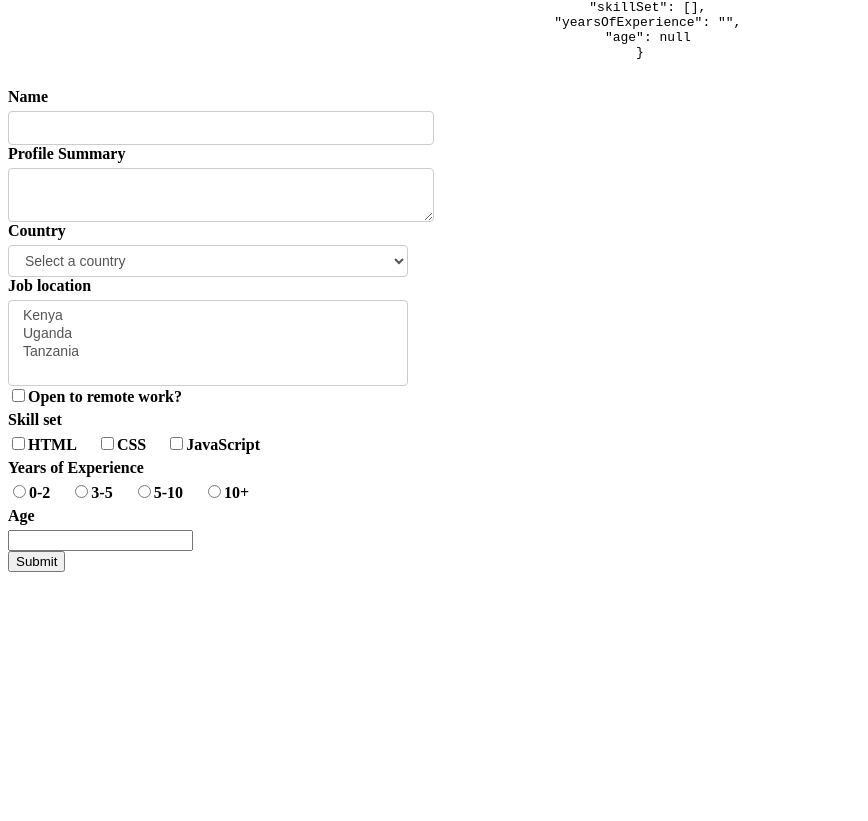
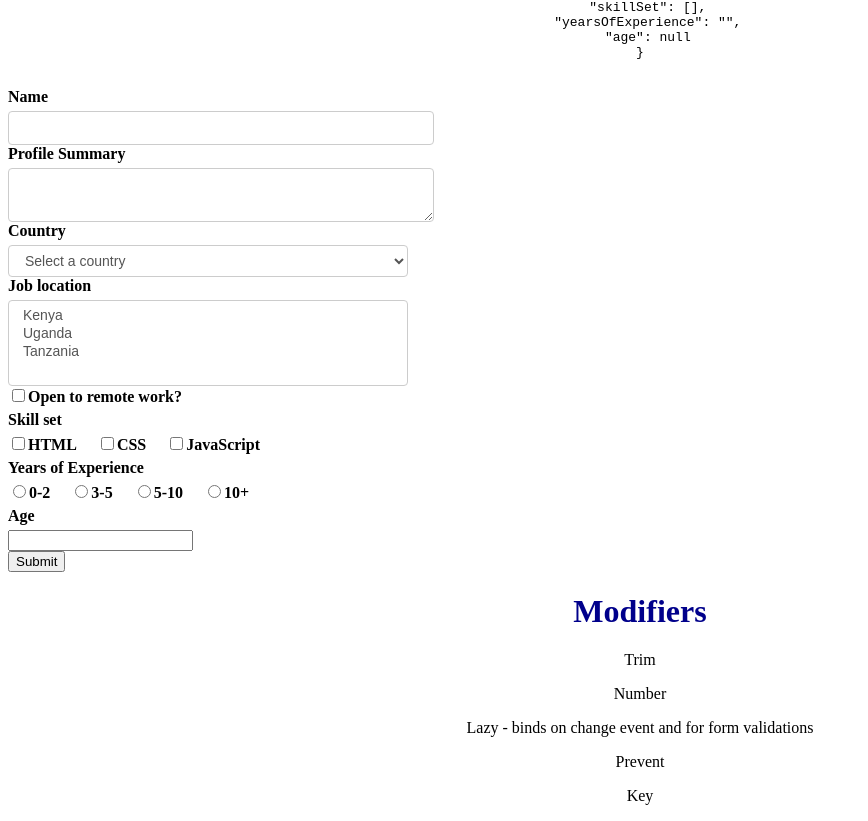
Before and after one commit to PeterOsoo/vue-js, a Vue app: page / in a window 1280 px wide. Shown: the part 2997-3818 px from the top of the page, without its empty margins (0-868 px from the left). Before the commit the page ends 3577 px from the top, so only its background shows below. Built offline with nearby package versions, Linux system fonts and the light colour scheme.

Commit message:
Modifiers

```diff
--- a/src/App.vue
+++ b/src/App.vue
@@ -124,10 +124,10 @@
       {{ JSON.stringify(formValues, null, 2) }}
     </pre>
   </div>
-  <form @submit="submitForm" class="form-data">
+  <form @submit.prevent="submitForm" class="form-data">
     <div>
       <label for="name">Name</label>
-      <input type="text" id="name" v-model.trim="formValues.name" />
+      <input type="text" id="name" v-model.trim.lazy="formValues.name" />
     </div>
     <div>
       <label for="profile">Profile Summary</label>
@@ -217,12 +217,25 @@
     </div>
     <div>
       <label for="age">Age</label>
-      <input type="number" id="age" v-model.number="formValues.age" />
+      <input
+        @keyup.enter="submitForm"
+        type="number"
+        id="age"
+        v-model.number="formValues.age"
+      />
     </div>
     <div>
       <button>Submit</button>
     </div>
   </form>
+
+  <!-- Modifiers  -->
+  <h1>Modifiers</h1>
+  <p>Trim</p>
+  <p>Number</p>
+  <p>Lazy - binds on change event and for form validations</p>
+  <p>Prevent</p>
+  <p>Key</p>
 </template>
 
 <script>
@@ -318,8 +331,7 @@ export default {
       this.name = "Jakablack";
       console.log("Event", event);
     },
-    submitForm(event) {
-      event.preventDefault();
+    submitForm() {
       console.log("form values", this.formValues);
     },
   },
```
